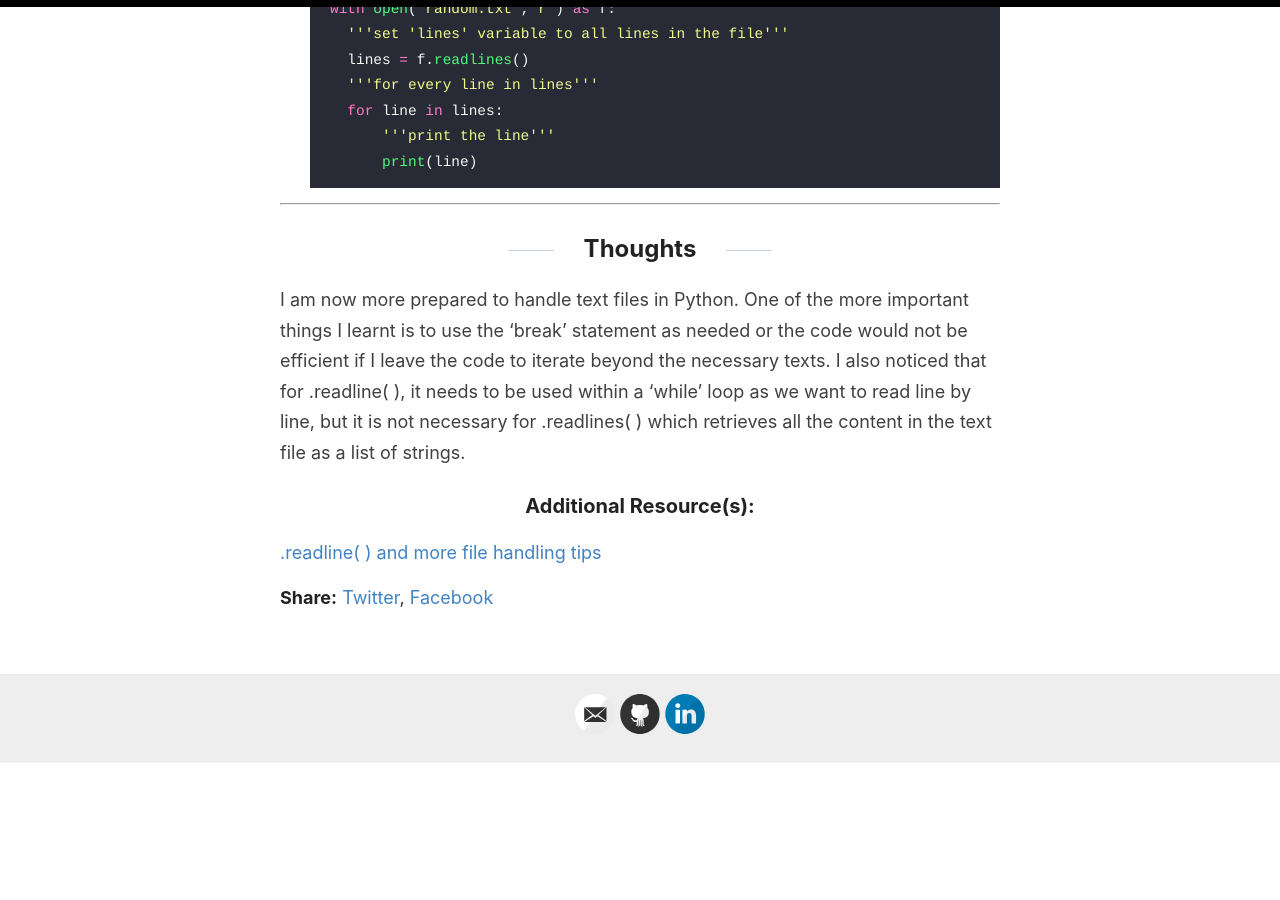
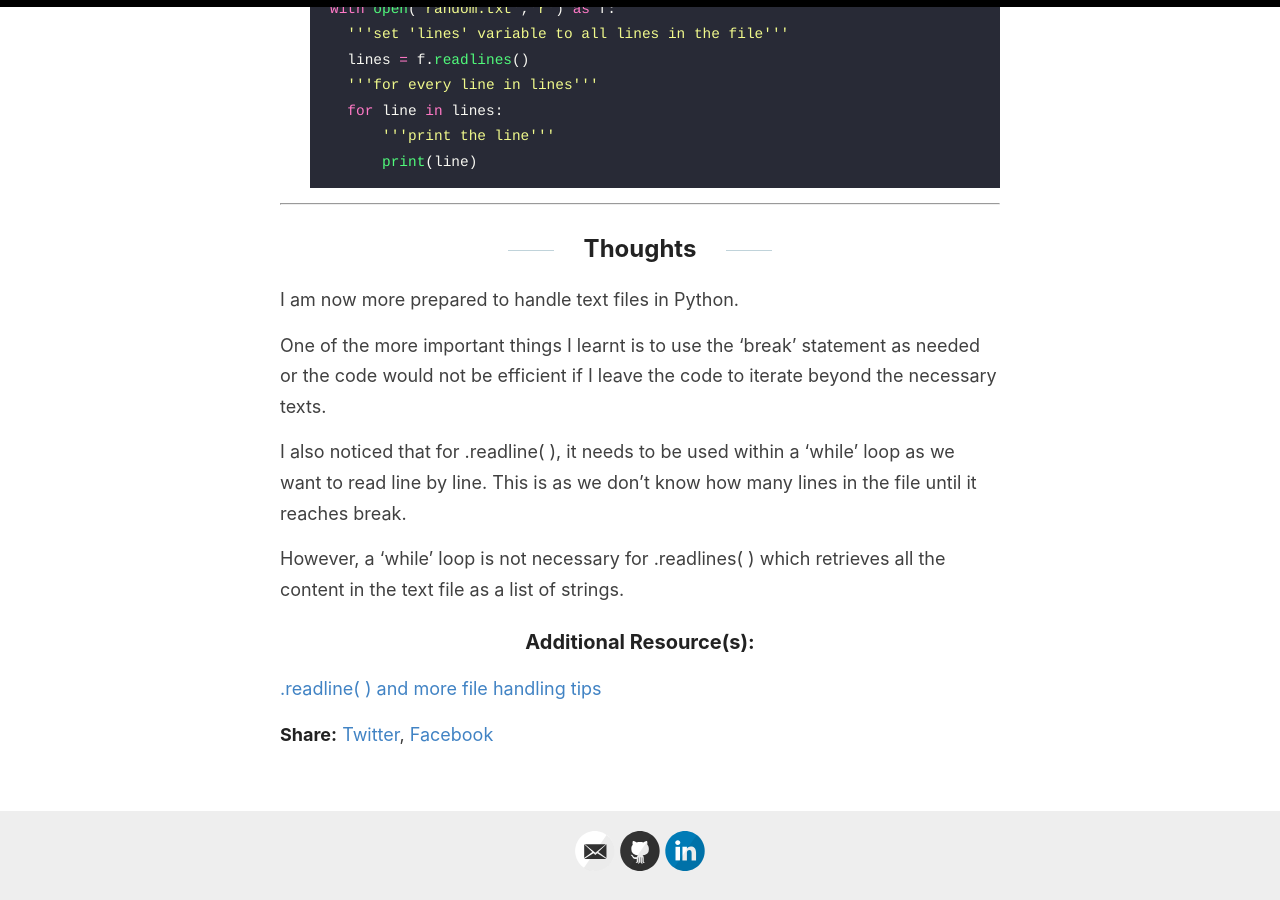
Before and after one commit to liawbeile/liawbeile.github.io, a Jekyll site: the page built from _posts/2021-5-10-may10.md, in a window 1280 px wide and 900 px high, scrolled down 2303 px. Built offline with Jekyll 4.4.1, drawn with Linux system fonts in a browser that asks for light colours; before the commit the page ends 3066 px from its top, so only the background shows below that.

Commit message:
amend post

```diff
--- a/_posts/2021-5-10-may10.md
+++ b/_posts/2021-5-10-may10.md
@@ -97,7 +97,13 @@ with open('random.txt','r') as f:
 
 ## Thoughts
 
-I am now more prepared to handle text files in Python. One of the more important things I learnt is to use the 'break' statement as needed or the code would not be efficient if I leave the code to iterate beyond the necessary texts. I also noticed that for .readline( ), it needs to be used within a 'while' loop as we want to read line by line, but it is not necessary for .readlines( ) which retrieves all the content in the text file as a list of strings.
+I am now more prepared to handle text files in Python.
+
+One of the more important things I learnt is to use the 'break' statement as needed or the code would not be efficient if I leave the code to iterate beyond the necessary texts.
+
+I also noticed that for .readline( ), it needs to be used within a 'while' loop as we want to read line by line. This is as we don't know how many lines in the file until it reaches break.
+
+However, a 'while' loop is not necessary for .readlines( ) which retrieves all the content in the text file as a list of strings.
 
 
 ### Additional Resource(s):
```
